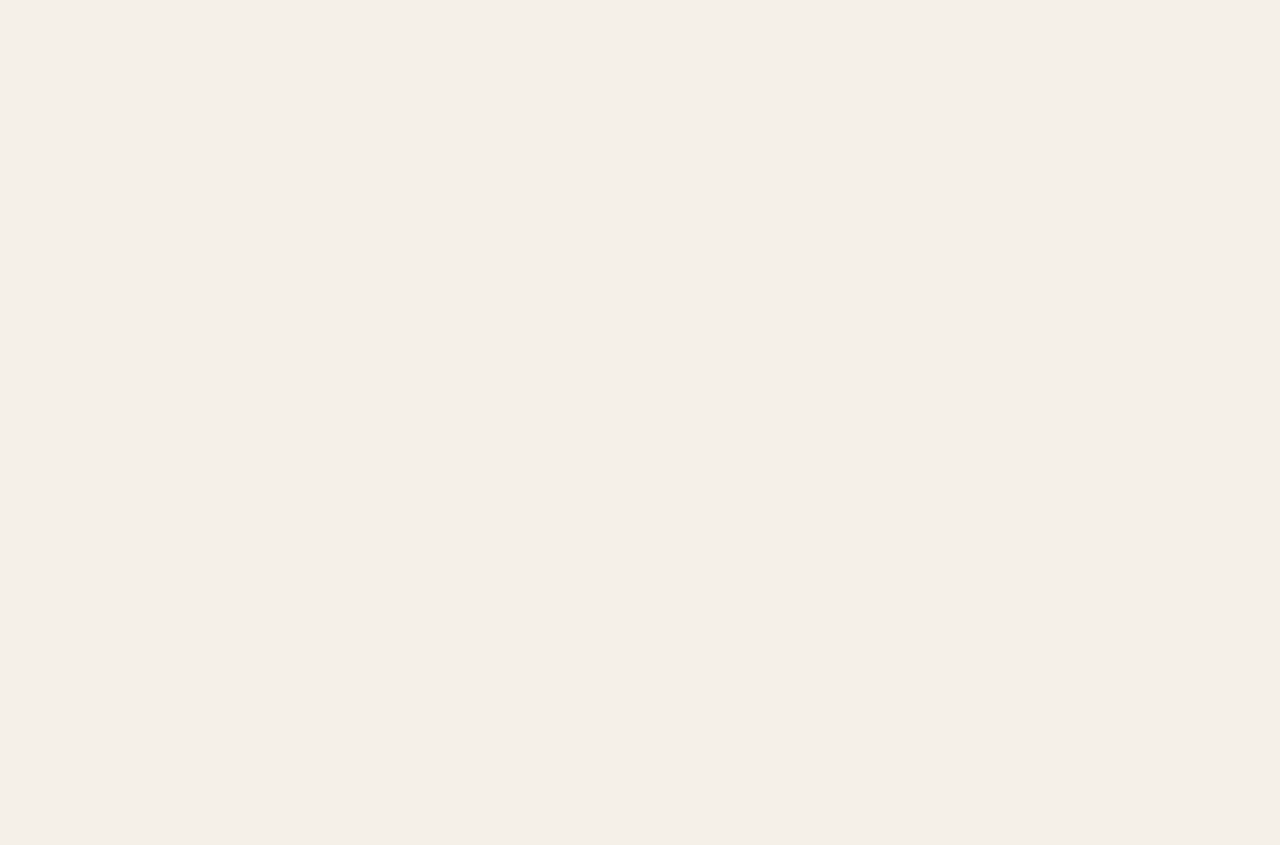
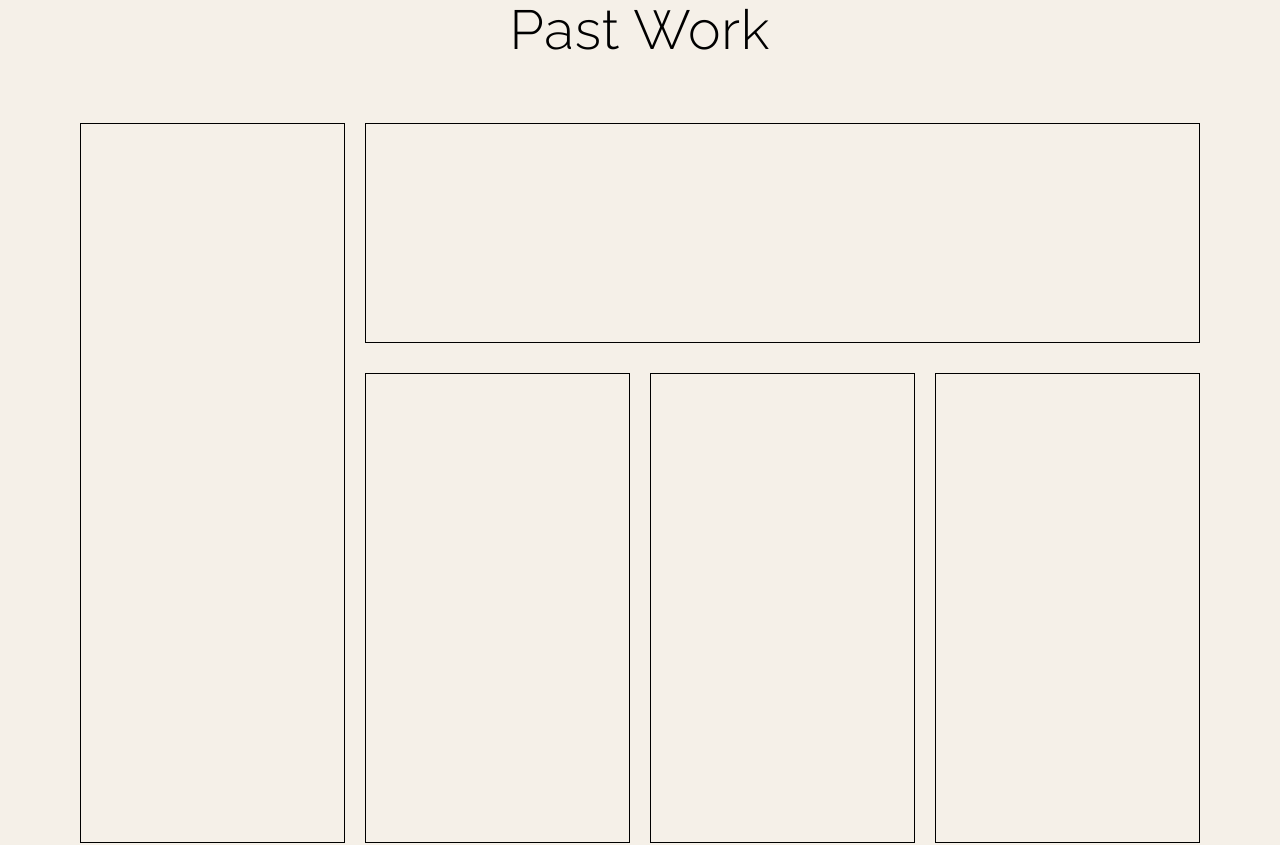
Before and after one commit to lwesley08/WesleyCoWebDesign, a Nuxt app: page / in a window 1280 px wide. Shown: the part 1440-2285 px from the top of the page. Built offline with nearby package versions, Linux system fonts and the light colour scheme.

Commit message:
past work grid

```diff
--- a/components/Footer.vue
+++ b/components/Footer.vue
@@ -15,7 +15,7 @@
   min-height: 415px;
   box-sizing: border-box;
   width: 100%;
-  padding: 0px 80px;
+  padding: 80px 80px 20px;
   display: flex;
   flex-direction: column;
   justify-content: space-between;
@@ -32,10 +32,12 @@
     font-weight: 300;
     line-height: 50px;
     letter-spacing: 0.015em;
+    margin: 0px;
   }
 
   &__cta {
     width: 400px;
+    margin-top: 30px;
     padding-top: 14px;
     padding-bottom: 19px;
     border-radius: 0px;
--- a/components/PastWork.vue
+++ b/components/PastWork.vue
@@ -1,6 +1,13 @@
 <template>
   <div class="portfolio">
-
+    <h3 class="portfolio__title">Past Work</h3>
+    <div class="portfolio__project-container">
+      <div class="portfolio__project-thumbnail portfolio__project-thumbnail--one"></div>
+      <div class="portfolio__project-thumbnail portfolio__project-thumbnail--two"></div>
+      <div class="portfolio__project-thumbnail portfolio__project-thumbnail--three"></div>
+      <div class="portfolio__project-thumbnail portfolio__project-thumbnail--four"></div>
+      <div class="portfolio__project-thumbnail portfolio__project-thumbnail--five"></div>
+    </div>
   </div>
 </template>
 
@@ -9,6 +16,43 @@
   box-sizing: border-box;
   width: 100%;
   min-height: 1000px;
-  padding: 0px 80px;
+  padding: 80px;
+  border-bottom: solid black 1.5px;
+
+  &__title {
+    font-family: Raleway;
+    font-size: 55px;
+    font-weight: 300;
+    line-height: 66px;
+    letter-spacing: 0.015em;
+    text-align: center;
+    margin: 0px;
+    margin-bottom: 60px;
+  }
+
+  &__project-container {
+    display: grid;
+    grid-template: repeat(3, 220px) / repeat(4, auto);
+    column-gap: 20px;
+    row-gap: 30px;
+  }
+
+  &__project-thumbnail {
+    border: 1.5px solid black;
+
+    &--one {
+      grid-area: 1 / 1 / span 3 / span 1;
+    }
+
+    &--two {
+      grid-area: 1 / 2 / span 1 / span 3;
+    }
+
+    &--three,
+    &--four,
+    &--five {
+      grid-row: 2 / span 2;
+    }
+  }
 }
 </style>
```
